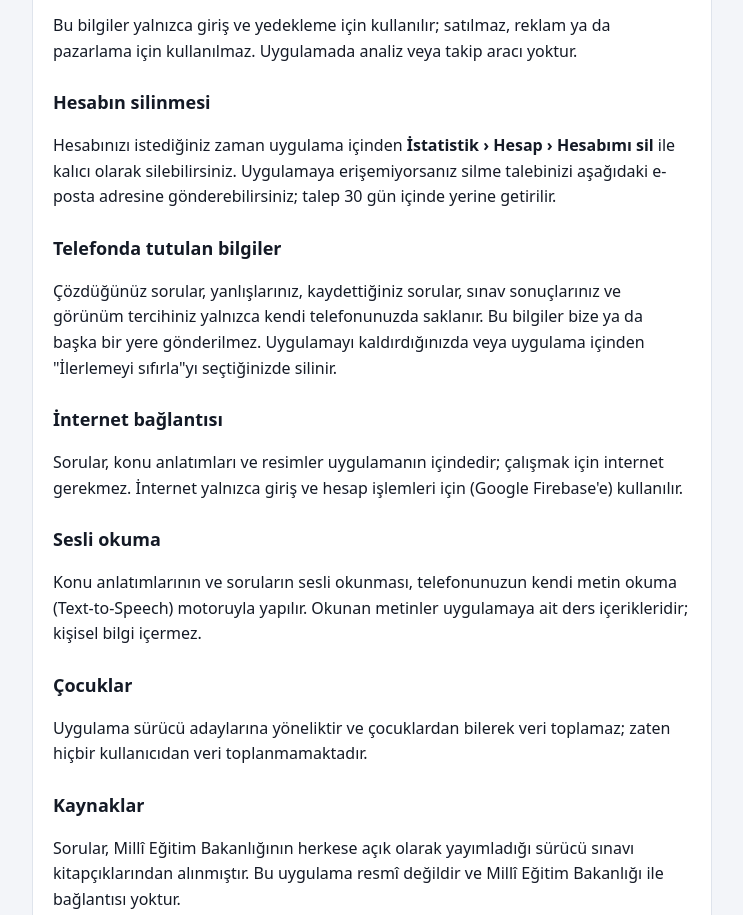
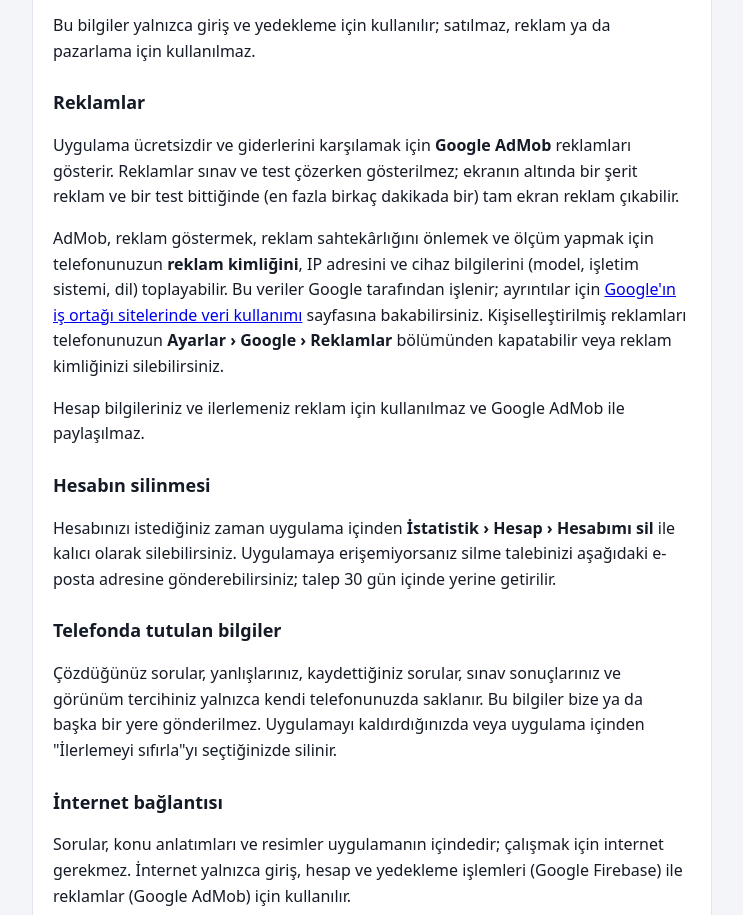
Before and after one commit to Hastlesh/ehliyet-ol, a plain HTML site: page index.html in a window 1280 px wide. Shown: the part 652-1567 px from the top of the page, without its empty margins (268-1011 px from the left). Drawn offline with Linux system fonts and the light colour scheme.

Commit message:
Gizlilik: AdMob reklamları ve reklam kimliği

```diff
--- a/index.html
+++ b/index.html
@@ -15,7 +15,7 @@ h1{font-size:26px;margin:0 0 4px}h2{font-size:18px;margin:24px 0 6px}
 <body>
 <div class="kart">
 <h1>Ehliyet Ol — Gizlilik Politikası</h1>
-<p class="soluk">Yürürlük tarihi: 24 Kasım 2026 · Geliştirici: Celik Games</p>
+<p class="soluk">Yürürlük tarihi: 25 Kasım 2026 · Geliştirici: Celik Games</p>
 
 <p>Ehliyet Ol, sürücü kursu e-sınavına hazırlanmak için hazırlanmış ücretsiz bir uygulamadır. Gizliliğinize saygı duyarız; bu sayfa uygulamanın hangi verileri nasıl işlediğini açıklar.</p>
 
@@ -27,22 +27,27 @@ h1{font-size:26px;margin:0 0 4px}h2{font-size:18px;margin:24px 0 6px}
 <li><b>Misafir:</b> yalnızca rastgele bir hesap kimliği; 30 günden eski misafir hesapları otomatik silinir.</li>
 </ul>
 <p>Google ya da e-postayla giriş yaptıysanız, <b>ilerlemeniz</b> (çözdüğünüz soruların doğru/yanlış sayıları, kaydettiğiniz sorular ve sınav sonuçlarınız) telefon değiştirdiğinizde geri gelebilmesi için Google Firebase Cloud Firestore'da (Frankfurt, Almanya) hesabınıza bağlı olarak yedeklenir. Bu yedeğe yalnızca siz erişebilirsiniz; hesabınızı silince yedek de silinir.</p>
-<p>Bu bilgiler yalnızca giriş ve yedekleme için kullanılır; satılmaz, reklam ya da pazarlama için kullanılmaz. Uygulamada analiz veya takip aracı yoktur.</p>
+<p>Bu bilgiler yalnızca giriş ve yedekleme için kullanılır; satılmaz, reklam ya da pazarlama için kullanılmaz.</p>
 
-<h2>Hesabın silinmesi</h2>
+<h2>Reklamlar</h2>
+<p>Uygulama ücretsizdir ve giderlerini karşılamak için <b>Google AdMob</b> reklamları gösterir. Reklamlar sınav ve test çözerken gösterilmez; ekranın altında bir şerit reklam ve bir test bittiğinde (en fazla birkaç dakikada bir) tam ekran reklam çıkabilir.</p>
+<p>AdMob, reklam göstermek, reklam sahtekârlığını önlemek ve ölçüm yapmak için telefonunuzun <b>reklam kimliğini</b>, IP adresini ve cihaz bilgilerini (model, işletim sistemi, dil) toplayabilir. Bu veriler Google tarafından işlenir; ayrıntılar için <a href="https://policies.google.com/technologies/partner-sites?hl=tr">Google'ın iş ortağı sitelerinde veri kullanımı</a> sayfasına bakabilirsiniz. Kişiselleştirilmiş reklamları telefonunuzun <b>Ayarlar › Google › Reklamlar</b> bölümünden kapatabilir veya reklam kimliğinizi silebilirsiniz.</p>
+<p>Hesap bilgileriniz ve ilerlemeniz reklam için kullanılmaz ve Google AdMob ile paylaşılmaz.</p>
+
+<h2 id="hesap-silme">Hesabın silinmesi</h2>
 <p>Hesabınızı istediğiniz zaman uygulama içinden <b>İstatistik › Hesap › Hesabımı sil</b> ile kalıcı olarak silebilirsiniz. Uygulamaya erişemiyorsanız silme talebinizi aşağıdaki e-posta adresine gönderebilirsiniz; talep 30 gün içinde yerine getirilir.</p>
 
 <h2>Telefonda tutulan bilgiler</h2>
 <p>Çözdüğünüz sorular, yanlışlarınız, kaydettiğiniz sorular, sınav sonuçlarınız ve görünüm tercihiniz yalnızca kendi telefonunuzda saklanır. Bu bilgiler bize ya da başka bir yere gönderilmez. Uygulamayı kaldırdığınızda veya uygulama içinden "İlerlemeyi sıfırla"yı seçtiğinizde silinir.</p>
 
 <h2>İnternet bağlantısı</h2>
-<p>Sorular, konu anlatımları ve resimler uygulamanın içindedir; çalışmak için internet gerekmez. İnternet yalnızca giriş ve hesap işlemleri için (Google Firebase'e) kullanılır.</p>
+<p>Sorular, konu anlatımları ve resimler uygulamanın içindedir; çalışmak için internet gerekmez. İnternet yalnızca giriş, hesap ve yedekleme işlemleri (Google Firebase) ile reklamlar (Google AdMob) için kullanılır.</p>
 
 <h2>Sesli okuma</h2>
 <p>Konu anlatımlarının ve soruların sesli okunması, telefonunuzun kendi metin okuma (Text-to-Speech) motoruyla yapılır. Okunan metinler uygulamaya ait ders içerikleridir; kişisel bilgi içermez.</p>
 
 <h2>Çocuklar</h2>
-<p>Uygulama sürücü adaylarına yöneliktir ve çocuklardan bilerek veri toplamaz; zaten hiçbir kullanıcıdan veri toplanmamaktadır.</p>
+<p>Uygulama sürücü adaylarına yöneliktir ve 13 yaşından küçük çocuklara yönelik değildir; çocuklardan bilerek veri toplamaz.</p>
 
 <h2>Kaynaklar</h2>
 <p>Sorular, Millî Eğitim Bakanlığının herkese açık olarak yayımladığı sürücü sınavı kitapçıklarından alınmıştır. Bu uygulama resmî değildir ve Millî Eğitim Bakanlığı ile bağlantısı yoktur.</p>
```
